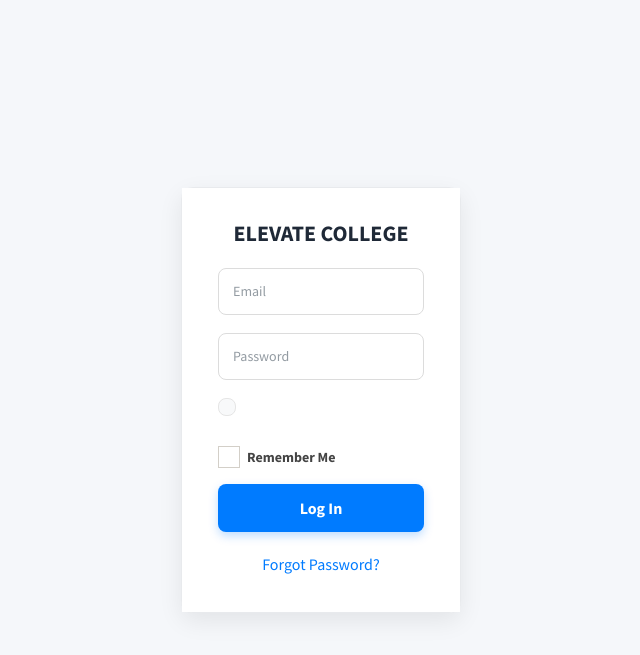
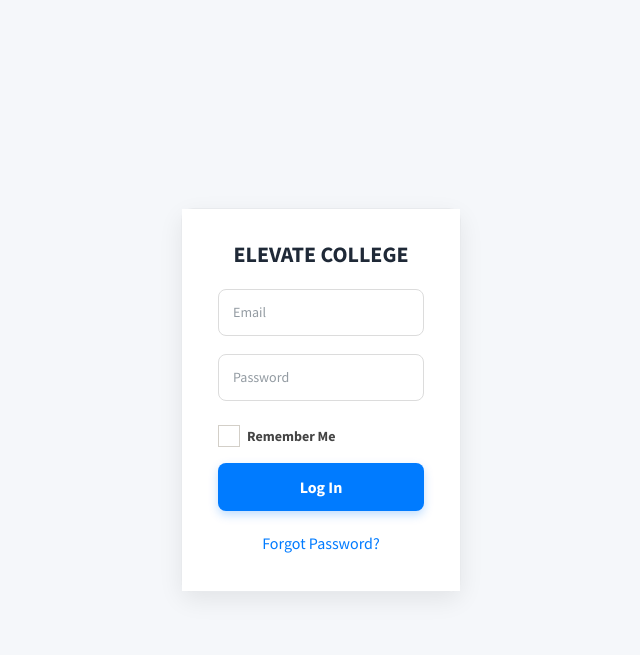
Before and after one commit to abdimalikdualex/C.M.S, a Django app: page / in a window 1280 px wide. Shown: the top 655 px of the page, without its empty margins (319-959 px from the left). Run offline with Django 3.2, Linux system fonts and the light colour scheme; data that the repository does not hold is empty; some libraries are stand-ins or nearby versions.

Commit message:
Remove reCAPTCHA بالكامل

```diff
--- a/main_app/templates/main_app/login.html
+++ b/main_app/templates/main_app/login.html
@@ -13,7 +13,6 @@
     <link rel="stylesheet" href="{% static 'dist/css/adminlte.min.css' %}">
     <link rel="stylesheet" href="{% static 'css/login-premium.css' %}">
     <link href="https://fonts.googleapis.com/css?family=Source+Sans+Pro:300,400,400i,700" rel="stylesheet">
-    <script src="https://www.google.com/recaptcha/api.js" async defer></script>
 </head>
 
 <body class="hold-transition login-page login-page-premium">
@@ -41,9 +40,6 @@
                     <div class="form-group">
                         <input required type="password" name='password' class="form-control input-field" placeholder="Password">
                     </div>
-                    <div class="form-group recaptcha-wrap">
-                        <div class="g-recaptcha" data-sitekey="6LfswtgZAAAAAJ7bhwqZZtDpBsc75ekH6FWA4Fnt"></div>
-                    </div>
                     <div class="row login-actions-row">
                         <div class="col-12 mb-2">
                             <div class="icheck-primary">
```
